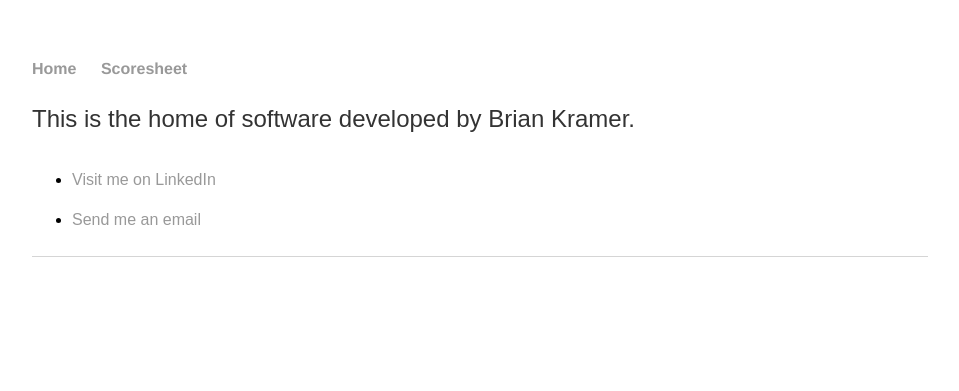
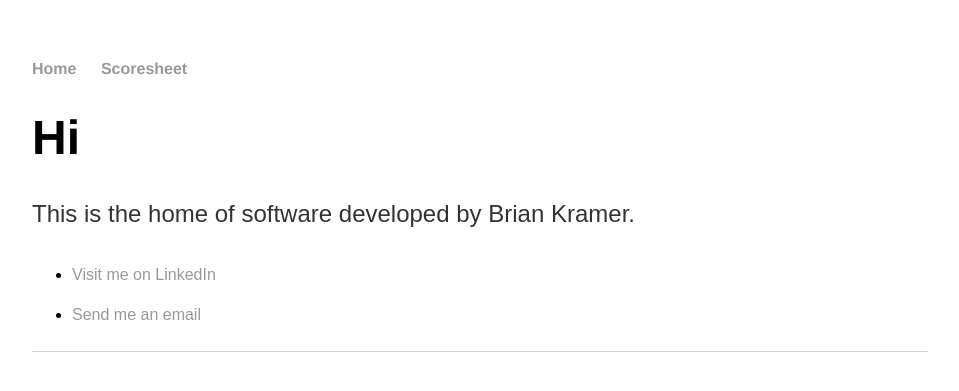
Before and after one commit to kdg15/kdg15.github.io, a Jekyll site: the page built from index.html, in a window 1280 px wide. Shown: the top 391 px of the page, without its empty margins (160-1119 px from the left). Built offline with Jekyll 4.4.1, drawn with Linux system fonts in a browser that asks for light colours.

Commit message:
Add Hi as title to home page

```diff
--- a/index.html
+++ b/index.html
@@ -3,6 +3,8 @@ layout: default
 title: MitchKram
 ---
 <div class="main">
+
+    <h1>Hi</h1>
 
     <p>This is the home of software developed by Brian Kramer.</p>
 
```
